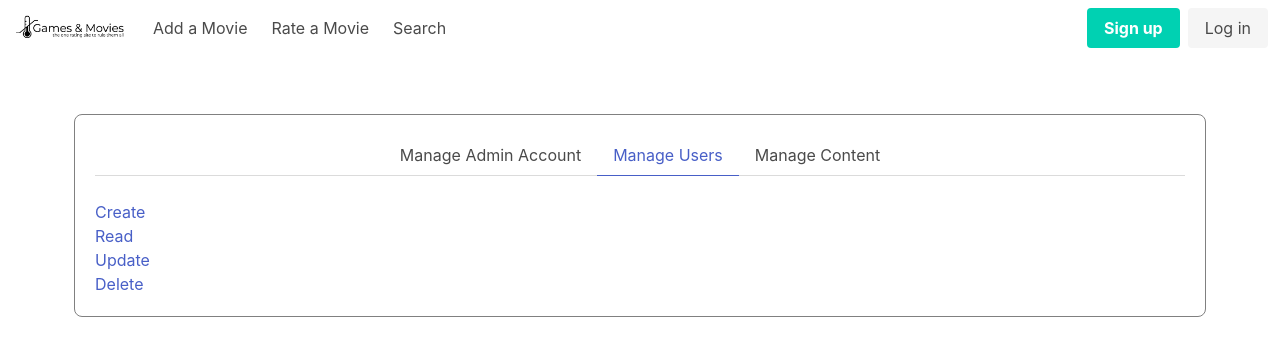
After one commit to Morty4/project5, a PHP site: page /admin/manageUsers.php in a window 1280 px wide. The commit adds this page. Shown: the top 356 px of the page. Run offline with PHP 8.4, Linux system fonts and the light colour scheme; some libraries are stand-ins or nearby versions.

Commit message:
worked on admin dash

```diff
--- a/admin/css/style.css
+++ b/admin/css/style.css
@@ -0,0 +1,6 @@
+.AD {
+    margin: 10px;
+    padding: 20px;
+    border: 1px solid gray;
+    border-radius: 8px;
+}
--- /dev/null
+++ b/admin/manageUsers.php
@@ -0,0 +1,19 @@
+<?php include "templates/header.php"?>
+<br>
+<br>
+<div class="AD">
+  <div class="tabs is-centered">
+    <ul>
+      <li><a href="adminDashboard.php">Manage Admin Account</a></li>
+      <li class="is-active"><a href="#">Manage Users</a></li>
+      <li><a href="manageContent.php">Manage Content</a></li>
+    </ul>
+  </div>
+  <ul>
+    <li><a href="create.php">Create</a></li>
+    <li><a href="read.php">Read</a></li>
+    <li><a href="update.php">Update</a></li>
+    <li><a href="delete.php">Delete</a></li>
+  </ul>
+</div>
+<?php include "templates/footer.php"?>
```
Also changed, not shown: admin/adminDashboard.php (added, +24 -0 lines), admin/index.php (+8 -9 lines), admin/manageContent.php (added, +20 -0 lines).
